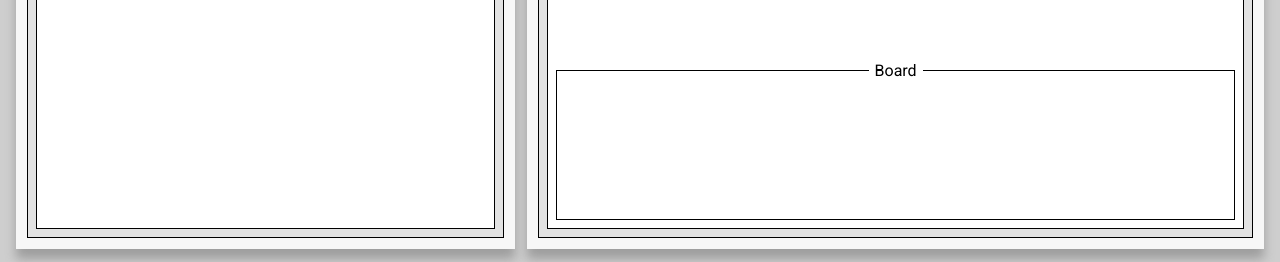
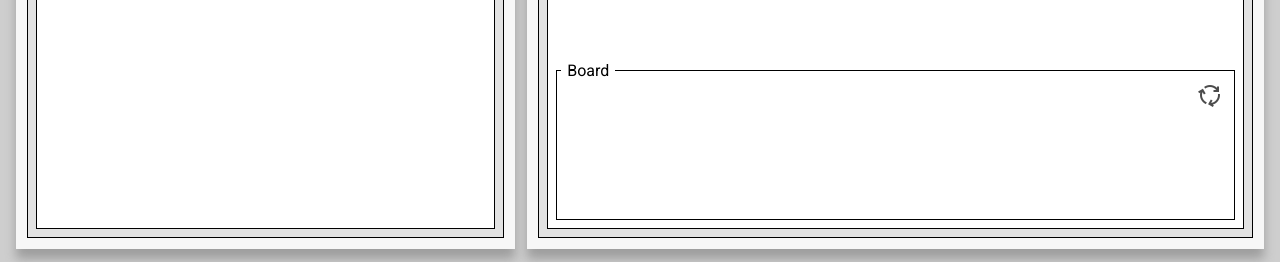
Before and after one commit to njcushing/poker-hand-calculator, a React (Vite) app: page / in a window 1280 px wide. Shown: the part 535-797 px from the top of the page. Built offline with nearby package versions, Linux system fonts and the light colour scheme.

Commit message:
Add 'shuffle board' button to Board component

```diff
--- a/src/features/Simulate/components/Board/index.module.css
+++ b/src/features/Simulate/components/Board/index.module.css
@@ -1,8 +1,10 @@
 .board {
     position: relative;
 
-    display: flex;
-    justify-content: center;
+    display: grid;
+    grid-template-rows: 100%;
+    grid-template-columns: 1fr auto;
+    gap: 8px;
 
     border: 1px solid #000;
 
@@ -13,7 +15,7 @@
 
 .board-name {
     position: absolute;
-    translate: 0% -100%;
+    translate: 4px -50%;
 
     background-color: white;
 
@@ -21,6 +23,8 @@
 }
 
 .cards {
+    grid-area: 1 / 1 / -1 / 2;
+
     display: flex;
     flex-direction: row;
     justify-content: center;
@@ -31,3 +35,48 @@
     height: 100%;
     padding: 4px 0px 0px;
 }
+
+.board-options {
+    grid-area: 1 / 2 / -1 / -1;
+
+    display: flex;
+    flex-direction: column;
+    gap: 8px;
+
+    height: 100%;
+}
+
+.shuffle-board-button {
+    display: flex;
+    justify-content: center;
+    align-items: center;
+
+    pointer-events: all;
+
+    color: rgba(0, 0, 0, 0.7);
+    font-size: 4px;
+
+    border: none;
+    border-radius: 9999px;
+    background-color: transparent;
+
+    aspect-ratio: 1;
+    padding: 4px;
+}
+
+@media (hover: hover) {
+    .shuffle-board-button:hover {
+        cursor: pointer;
+
+        color: rgb(15, 192, 53);
+        outline: 1px solid #000;
+    }
+}
+
+.shuffle-board-button:focus {
+    cursor: pointer;
+
+    color: rgb(15, 192, 53);
+    outline: 1px solid #000;
+    background-color: rgba(0, 0, 0, 0.1);
+}
--- a/src/features/Simulate/components/Board/index.tsx
+++ b/src/features/Simulate/components/Board/index.tsx
@@ -14,6 +14,20 @@ export function Board() {
                     return <Card info={card} key={card.order} />;
                 })}
             </div>
+            <div className={styles["board-options"]}>
+                <button
+                    type="button"
+                    className={`${styles["shuffle-board-button"]} material-symbols-sharp`}
+                    onClick={(e) => {
+                        e.currentTarget.blur();
+                    }}
+                    onMouseLeave={(e) => {
+                        e.currentTarget.blur();
+                    }}
+                >
+                    Cycle
+                </button>
+            </div>
         </div>
     );
 }
```
